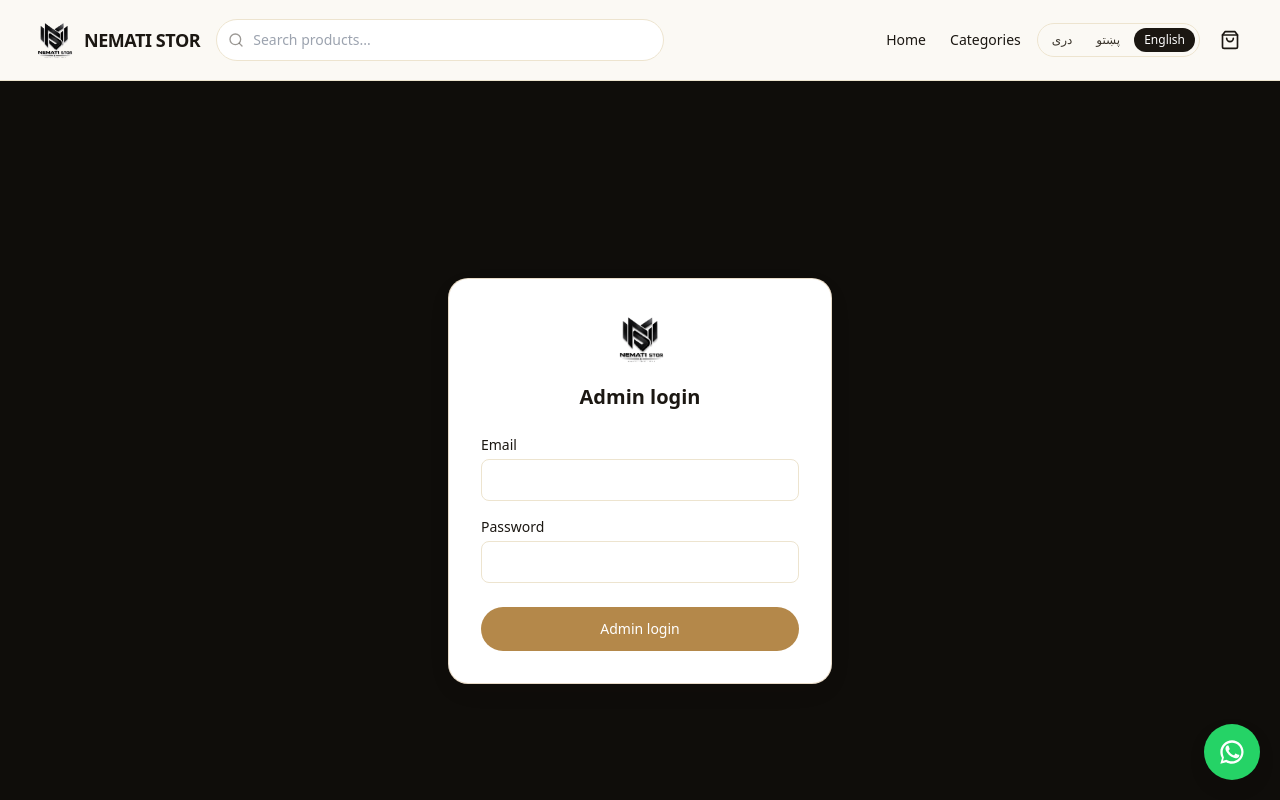
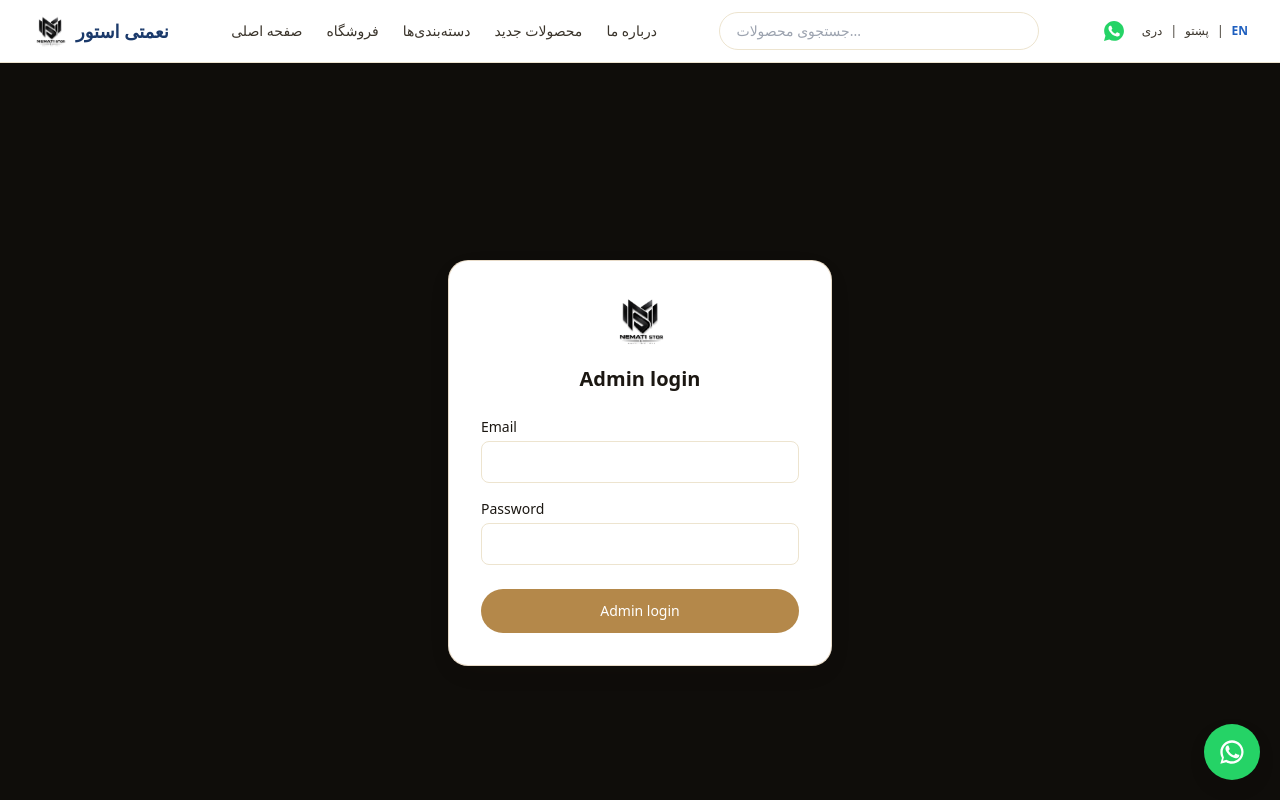
Before and after one commit to naqib123nemati-star/nemati-store2, a Next.js app: page /en/admin/login in a window 1280 px wide. Shown: the top 800 px of the page. Built offline with nearby package versions, Linux system fonts and the light colour scheme.

Commit message:
Update header.tsx

```diff
--- a/src/components/shop/header.tsx
+++ b/src/components/shop/header.tsx
@@ -1,106 +1,63 @@
-"use client";
+import Link from "next/link";
+import { WHATSAPP_LINK } from "@/lib/whatsapp";
 
-import Link from "next/link";
-import { useState } from "react";
-import { getDictionary, locales } from "@/lib/i18n";
-import { usePathname } from "next/navigation";
-import { useCartStore } from "@/context/cart-store";
-import { ShoppingBag, Menu, X, Search } from "lucide-react";
-
-const localeLabels: Record<string, string> = { fa: "دری", ps: "پښتو", en: "English" };
+const NAV = [
+  { href: "", label: "صفحه اصلی" },
+  { href: "#categories", label: "فروشگاه" },
+  { href: "#categories", label: "دسته‌بندی‌ها" },
+  { href: "#featured", label: "محصولات جدید" },
+  { href: "#about", label: "درباره ما" }
+];
 
 export default function Header({ locale }: { locale: string }) {
-  const t = getDictionary(locale);
-  const pathname = usePathname();
-  const [open, setOpen] = useState(false);
-  const itemCount = useCartStore((s) => s.items.reduce((n, i) => n + i.quantity, 0));
-
-  function switchLocaleHref(target: string) {
-    const rest = pathname.split("/").slice(2).join("/");
-    return `/${target}/${rest}`;
-  }
-
   return (
-    <header className="sticky top-0 z-40 border-b border-cream-200 bg-cream-50/95 backdrop-blur">
-      <div className="container-shop flex h-20 items-center justify-between gap-4">
+    <header className="sticky top-0 z-50 border-b border-cream-200 bg-white">
+      <div className="container-shop flex items-center justify-between gap-4 py-3">
         <Link href={`/${locale}`} className="flex items-center gap-2 shrink-0">
-          <img src="/images/logo.png" alt="NEMATI STOR" className="h-11 w-11 object-contain" />
-          <span className="text-lg font-bold tracking-tight">{t.brand}</span>
+          <img src="/images/logo.png" alt="نعمتی استور" className="h-9 w-9 object-contain" />
+          <span className="text-lg font-extrabold" style={{ color: "#1B3A6B" }}>
+            نعمتی استور
+          </span>
         </Link>
 
-        <div className="hidden flex-1 items-center md:flex">
-          <div className="relative w-full max-w-md">
-            <Search className="absolute inset-y-0 start-3 my-auto h-4 w-4 text-ink-700/50" />
+        <nav className="hidden items-center gap-6 text-sm font-medium text-ink-700 md:flex">
+          {NAV.map((item) => (
+            <Link key={item.label} href={`/${locale}${item.href}`} className="hover:text-[#1E5FBF]">
+              {item.label}
+            </Link>
+          ))}
+        </nav>
+
+        <div className="hidden flex-1 max-w-xs items-center md:flex">
           <input
             type="text"
-              placeholder={t.nav.search}
-              className="w-full rounded-full border border-cream-200 bg-white py-2.5 ps-9 pe-4 text-sm outline-none focus:border-gold-400"
+            placeholder="جستجوی محصولات..."
+            className="w-full rounded-full border border-cream-200 px-4 py-2 text-sm focus:outline-none focus:ring-2"
+            style={{ ["--tw-ring-color" as any]: "#1E5FBF" }}
           />
         </div>
-        </div>
 
-        <nav className="hidden items-center gap-6 md:flex">
-          <Link href={`/${locale}`} className="text-sm font-medium hover:text-gold-600">
-            {t.nav.home}
+        <div className="flex items-center gap-4">
+          <a href={WHATSAPP_LINK} target="_blank" rel="noopener noreferrer" aria-label="سفارش از واتساپ">
+            <svg viewBox="0 0 24 24" fill="#25D366" className="h-6 w-6">
+              <path d="M12.04 2C6.58 2 2.13 6.45 2.13 11.91c0 1.75.46 3.45 1.32 4.95L2 22l5.28-1.39a9.9 9.9 0 0 0 4.76 1.21h.01c5.46 0 9.9-4.45 9.9-9.91C21.96 6.45 17.5 2 12.04 2zm5.8 14.06c-.24.68-1.4 1.32-1.93 1.4-.5.08-1.11.11-1.79-.11-.41-.13-.94-.3-1.62-.6-2.85-1.23-4.71-4.1-4.85-4.29-.14-.19-1.16-1.55-1.16-2.96s.73-2.1 1-2.39c.26-.28.56-.35.75-.35h.53c.17 0 .4-.03.62.48.24.56.8 1.94.87 2.08.07.14.11.3.02.48-.09.19-.14.3-.28.46-.14.16-.29.36-.42.48-.14.14-.28.29-.12.57.16.28.71 1.18 1.53 1.91 1.05.94 1.94 1.24 2.22 1.38.28.14.44.12.6-.07.16-.19.68-.79.87-1.06.19-.28.37-.23.62-.14.26.09 1.63.77 1.91.91.28.14.47.21.53.33.07.12.07.68-.17 1.36z" />
+            </svg>
+          </a>
+          <div className="flex items-center gap-2 text-xs font-medium text-ink-700">
+            <Link href="/fa" className={locale === "fa" ? "font-bold" : ""} style={locale === "fa" ? { color: "#1E5FBF" } : {}}>
+              دری
             </Link>
-          <Link href={`/${locale}#categories`} className="text-sm font-medium hover:text-gold-600">
-            {t.nav.categories}
+            <span>|</span>
+            <Link href="/ps" className={locale === "ps" ? "font-bold" : ""} style={locale === "ps" ? { color: "#1E5FBF" } : {}}>
+              پښتو
             </Link>
-        </nav>
-
-        <div className="flex items-center gap-3">
-          <div className="hidden items-center gap-1 rounded-full border border-cream-200 p-1 sm:flex">
-            {locales.map((l) => (
-              <Link
-                key={l}
-                href={switchLocaleHref(l)}
-                className={`rounded-full px-2.5 py-1 text-xs font-medium ${
-                  l === locale ? "bg-ink-900 text-white" : "text-ink-700 hover:bg-cream-100"
-                }`}
-              >
-                {localeLabels[l]}
+            <span>|</span>
+            <Link href="/en" className={locale === "en" ? "font-bold" : ""} style={locale === "en" ? { color: "#1E5FBF" } : {}}>
+              EN
             </Link>
-            ))}
-          </div>
-
-          <Link href={`/${locale}/cart`} className="relative rounded-full p-2 hover:bg-cream-100">
-            <ShoppingBag className="h-5 w-5" />
-            {itemCount > 0 && (
-              <span className="absolute -top-1 -end-1 flex h-5 w-5 items-center justify-center rounded-full bg-gold-500 text-[10px] font-bold text-white">
-                {itemCount}
-              </span>
-            )}
-          </Link>
-
-          <button className="rounded-full p-2 hover:bg-cream-100 md:hidden" onClick={() => setOpen(!open)}>
-            {open ? <X className="h-5 w-5" /> : <Menu className="h-5 w-5" />}
-          </button>
           </div>
         </div>
-
-      {open && (
-        <div className="border-t border-cream-200 bg-cream-50 p-4 md:hidden">
-          <div className="mb-3 flex gap-2">
-            {locales.map((l) => (
-              <Link
-                key={l}
-                href={switchLocaleHref(l)}
-                className={`rounded-full px-3 py-1 text-xs font-medium ${
-                  l === locale ? "bg-ink-900 text-white" : "border border-cream-200"
-                }`}
-              >
-                {localeLabels[l]}
-              </Link>
-            ))}
       </div>
-          <Link href={`/${locale}`} className="block py-2 text-sm font-medium">
-            {t.nav.home}
-          </Link>
-          <Link href={`/${locale}#categories`} className="block py-2 text-sm font-medium">
-            {t.nav.categories}
-          </Link>
-        </div>
-      )}
     </header>
   );
 }
```
Lines whose indentation alone changed are shown as unchanged.
